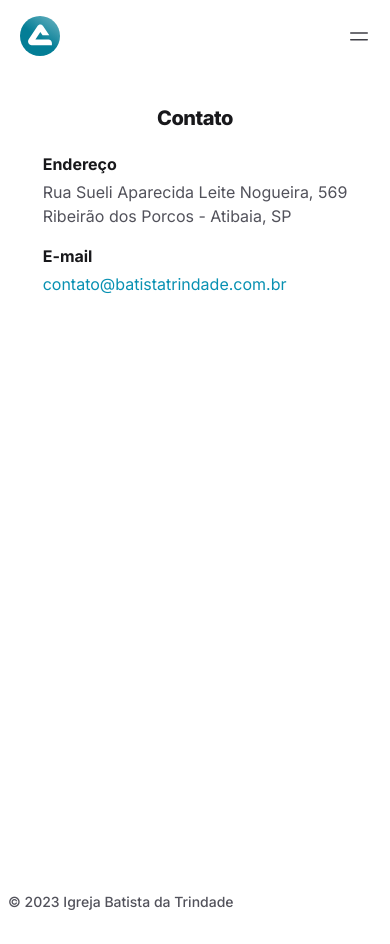
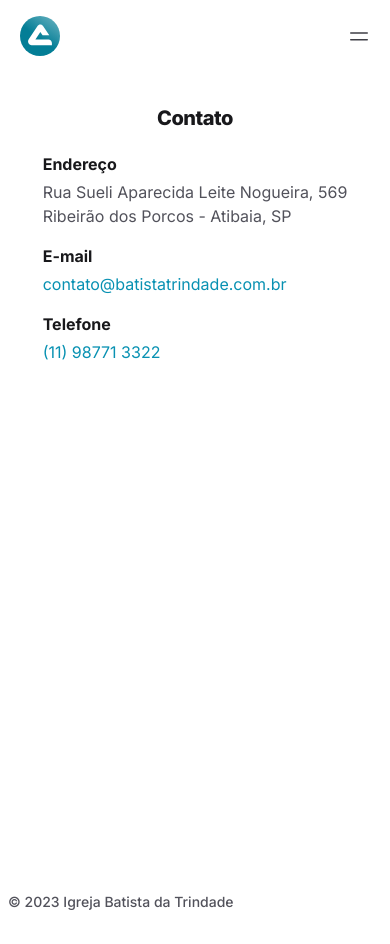
Before and after one commit to filipeveronezi/trindade, a Next.js app: page /contato in a window 390 px wide. Built offline with nearby package versions, Linux system fonts and the light colour scheme.

Commit message:
feat(contact): add phone number

```diff
--- a/src/app/(main)/contato/page.tsx
+++ b/src/app/(main)/contato/page.tsx
@@ -30,6 +30,17 @@ export default function Contact() {
             <span>contato@batistatrindade.com.br</span>
           </Link>
         </div>
+        <div className="flex flex-col gap-1">
+          <h2 className="font-bold">Telefone</h2>
+          <Link
+            className="text-cyan-600 decoration-cyan-700 underline-offset-2 transition-colors hover:text-cyan-700 hover:underline"
+            href="https://api.whatsapp.com/send?phone=5511987713322"
+            target="_blank"
+            rel="noopener noreferrer"
+          >
+            <span>(11) 98771 3322</span>
+          </Link>
+        </div>
       </div>
     </main>
   )
```
